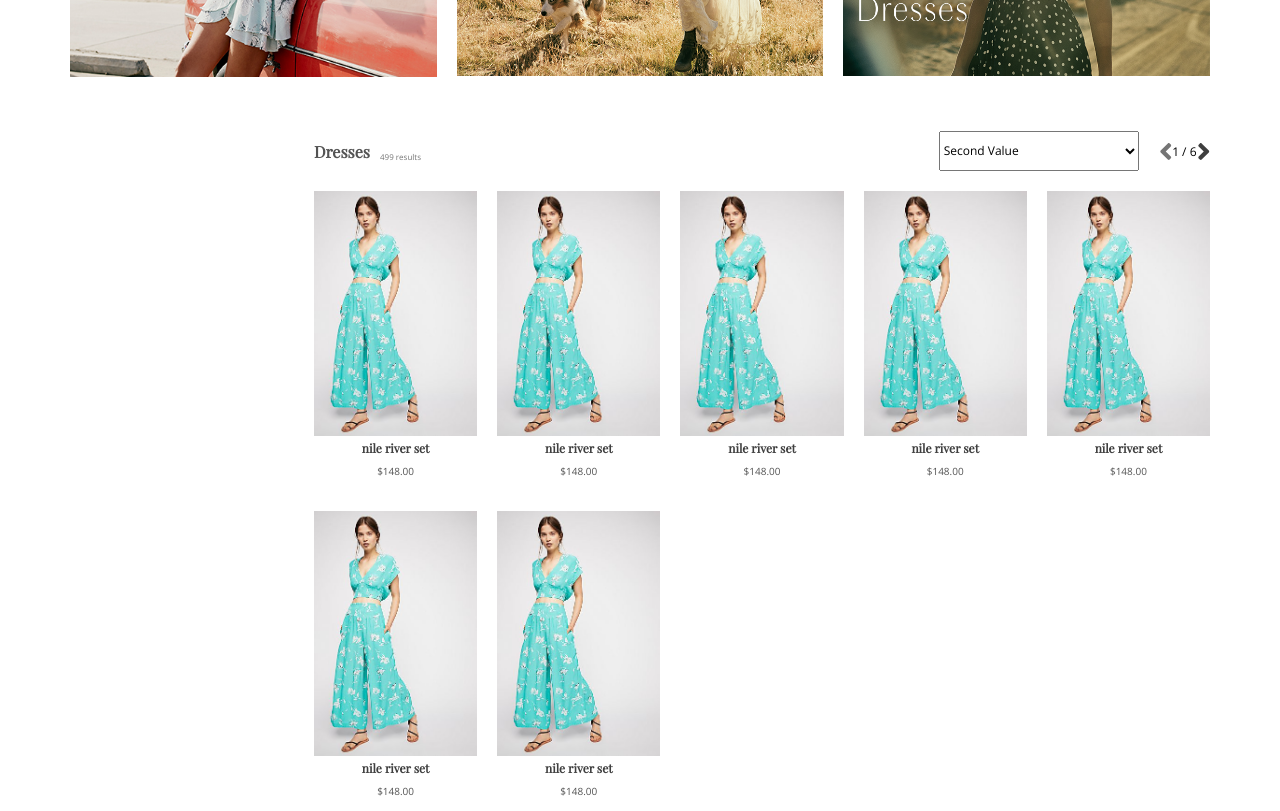
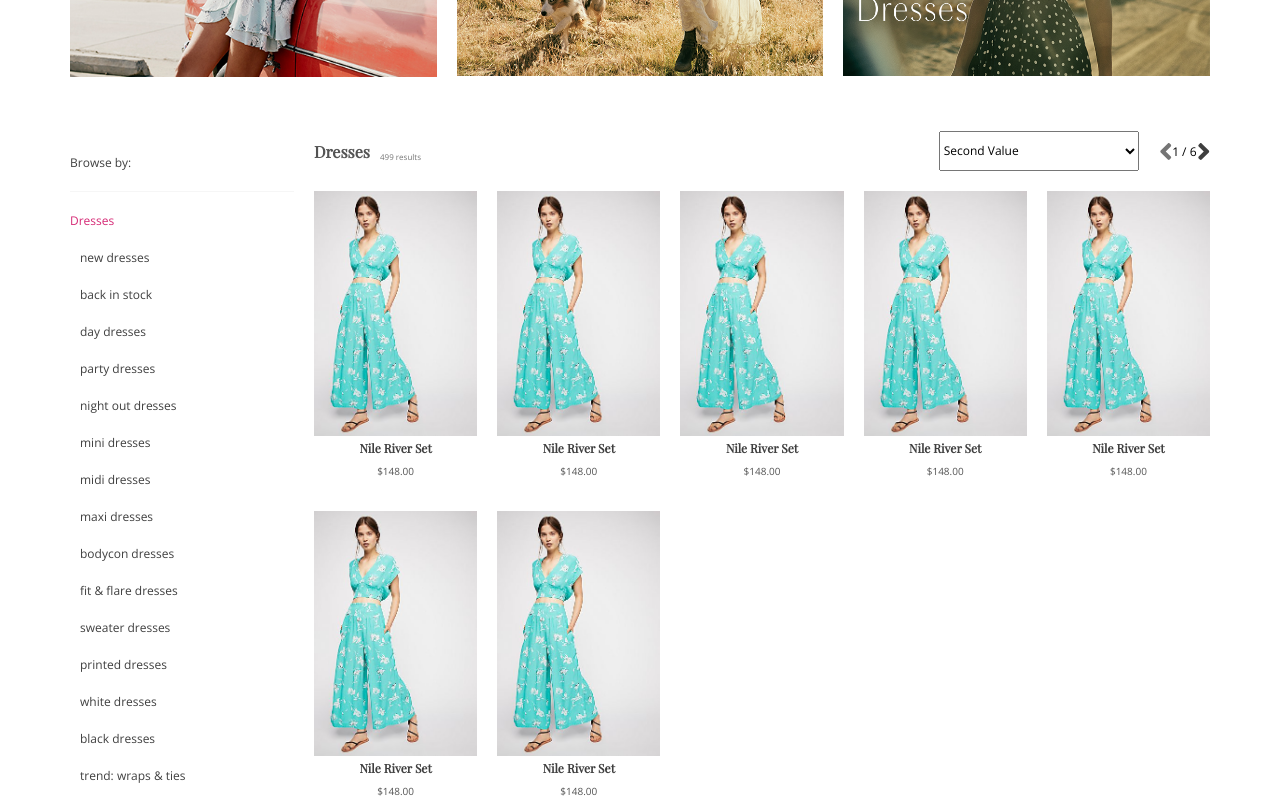
Before and after one commit to brenderbee/building-layouts, an Angular app: page / in a window 1280 px wide. Shown: the part 420-1231 px from the top of the page. Built offline with nearby package versions, Linux system fonts and the light colour scheme.

Commit message:
Add sidebar and styling.

```diff
--- a/src/app/app.component.css
+++ b/src/app/app.component.css
@@ -210,6 +210,7 @@
   flex-direction: column;
   align-items: center;
   justify-content: center;
+  text-transform: capitalize;
 }
 
 .card .info h2 {
@@ -222,3 +223,30 @@
   color: #535353;
   font-size: 10px;
 }
+
+/* Sidebar */
+.sidebar {
+
+}
+
+.sidebar .browse .header {
+  color: #777779;
+  display: flex;
+  align-items: flex-end;
+  height: 60px;
+  border-bottom: 1px solid #f6f6f6;
+}
+
+.sidebar .browse p {
+  color: #3f3f3f;
+  margin: 20px 0;
+}
+
+.sidebar .browse p:nth-child(2) {
+  color: #d52975;
+}
+
+.sidebar .browse .options p {
+  color: #3f3f3f;
+  margin: 20px 10px;
+}
--- a/src/app/app.component.html
+++ b/src/app/app.component.html
@@ -57,7 +57,27 @@
   <div class="main-content">
     <div class="sidebar">
       <div class="browse">
-
+        <div class="header">
+          <p>Browse by:</p>
+        </div>
+        <p>Dresses</p>
+        <div class="options">
+          <p>new dresses</p>
+          <p>back in stock</p>
+          <p>day dresses</p>
+          <p>party dresses</p>
+          <p>night out dresses</p>
+          <p>mini dresses</p>
+          <p>midi dresses</p>
+          <p>maxi dresses</p>
+          <p>bodycon dresses</p>
+          <p>fit & flare dresses</p>
+          <p>sweater dresses</p>
+          <p>printed dresses</p>
+          <p>white dresses</p>
+          <p>black dresses</p>
+          <p>trend: wraps & ties</p>
+        </div>
       </div>
       <div class="filter">
 
```
